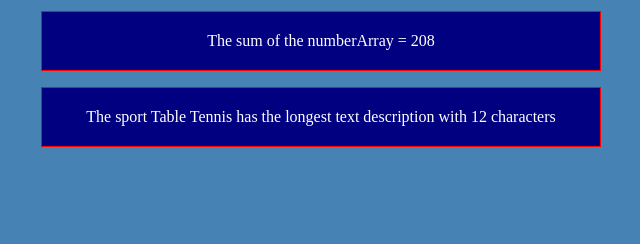
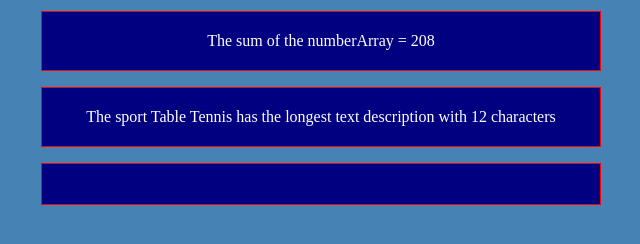
Before and after one commit to JohanSwannie/Javascript-Array-Methods, a plain HTML site: page Javascript-Reduce-Array-Method/reduce-array-method.html in a window 1280 px wide. Shown: the part 58-302 px from the top of the page, without its empty margins (319-959 px from the left). Drawn offline with Linux system fonts and the light colour scheme.

Commit message:
Update the Reduce Array Method HTML Component

```diff
--- a/Javascript-Reduce-Array-Method/reduce-array-method.html
+++ b/Javascript-Reduce-Array-Method/reduce-array-method.html
@@ -38,6 +38,7 @@
     <h1>JavaScript Reduce Array Method</h1>
     <p id="reduce1"></p>
     <p id="reduce2"></p>
+    <p id="reduce3"></p>
   </body>
   <script src="reduce-array-method.js"></script>
 </html>
```
